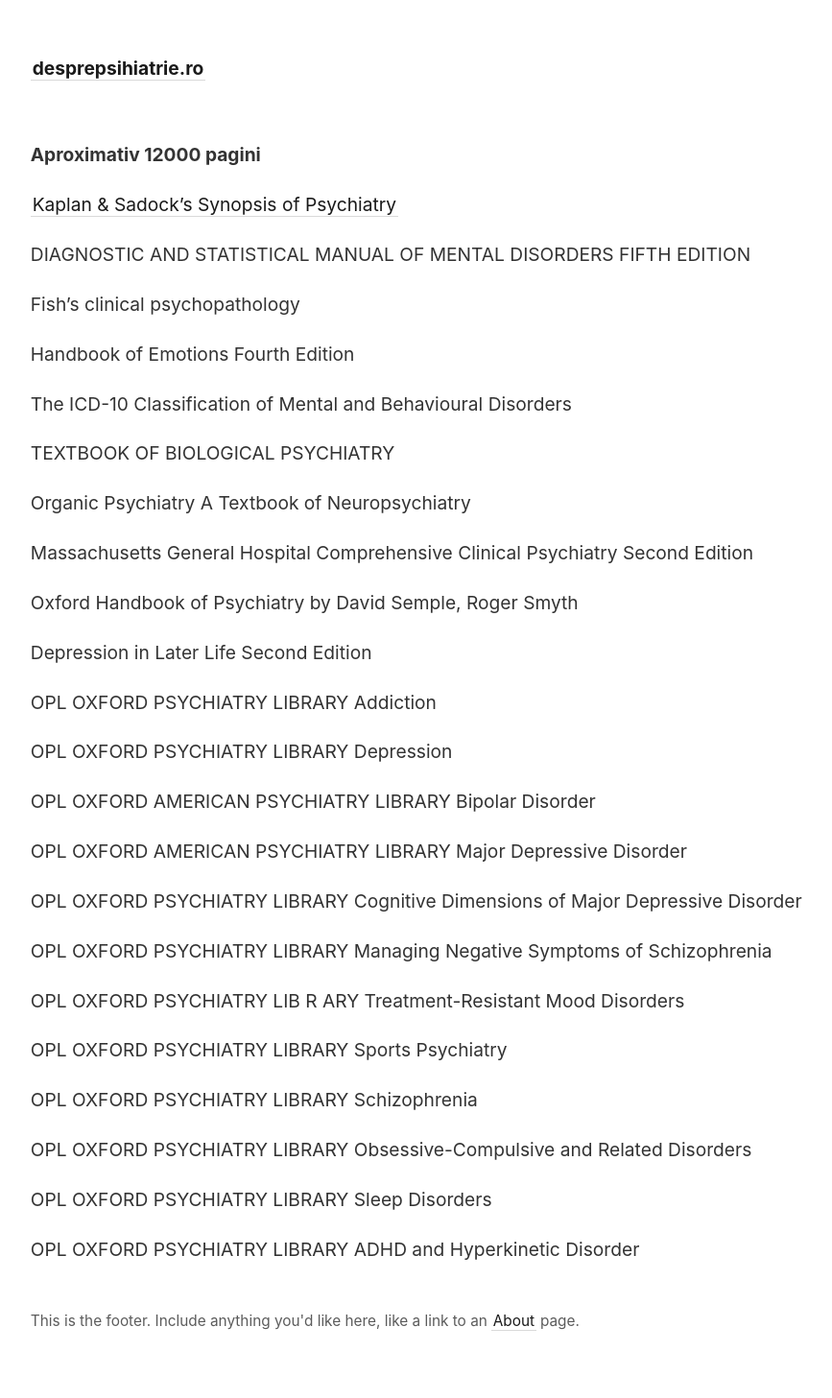
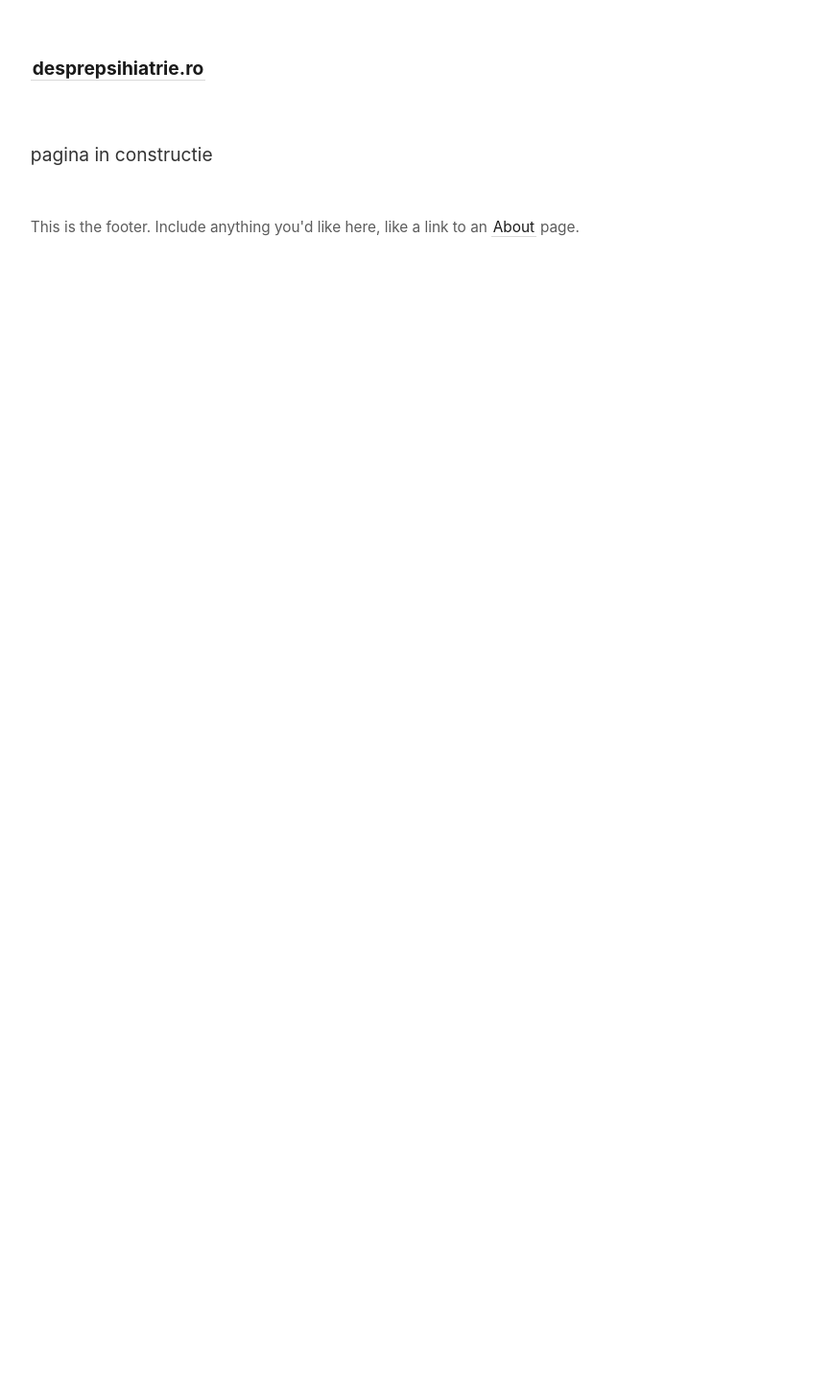
Before and after one commit to desprepsihiatrie/blog, a Jekyll site: the page built from _pages/boli.md, in a window 1280 px wide. Shown: the whole page at 96% size, without its empty margins (45-912 px from the left). Built offline with Jekyll 4.4.1, drawn with Linux system fonts in a browser that asks for light colours; after the commit the page ends 900 px from its top, so only the background shows below that.

Commit message:
Update boli.md

```diff
--- a/_pages/boli.md
+++ b/_pages/boli.md
@@ -1,49 +1,4 @@
 ---
 title: Boli
 ---
-
-**Aproximativ 12000 pagini**
-
-[[Kaplan & Sadock's Synopsis of Psychiatry]]
-
-DIAGNOSTIC AND STATISTICAL MANUAL OF MENTAL DISORDERS FIFTH EDITION
-
-Fish’s clinical psychopathology
-
-Handbook of Emotions Fourth Edition
-
-The ICD-10 Classification of Mental and Behavioural Disorders
-
-TEXTBOOK OF BIOLOGICAL PSYCHIATRY
-
-Organic Psychiatry A Textbook of Neuropsychiatry
-
-Massachusetts General Hospital Comprehensive Clinical Psychiatry Second Edition
-
-Oxford Handbook of Psychiatry by David Semple, Roger Smyth
-
-Depression in Later Life Second Edition
-
-OPL OXFORD PSYCHIATRY LIBRARY Addiction
-
-OPL OXFORD PSYCHIATRY LIBRARY Depression
-
-OPL OXFORD AMERICAN PSYCHIATRY LIBRARY Bipolar Disorder
-
-OPL OXFORD AMERICAN PSYCHIATRY LIBRARY Major Depressive Disorder
-
-OPL OXFORD PSYCHIATRY LIBRARY Cognitive Dimensions of Major Depressive Disorder
-
-OPL OXFORD PSYCHIATRY LIBRARY Managing Negative Symptoms of Schizophrenia
-
-OPL OXFORD PSYCHIATRY LIB R ARY Treatment-Resistant Mood Disorders
-
-OPL OXFORD PSYCHIATRY LIBRARY Sports Psychiatry
-
-OPL OXFORD PSYCHIATRY LIBRARY Schizophrenia
-
-OPL OXFORD PSYCHIATRY LIBRARY Obsessive-Compulsive and Related Disorders
-
-OPL OXFORD PSYCHIATRY LIBRARY Sleep Disorders
-
-OPL OXFORD PSYCHIATRY LIBRARY ADHD and Hyperkinetic Disorder
+pagina in constructie
```
